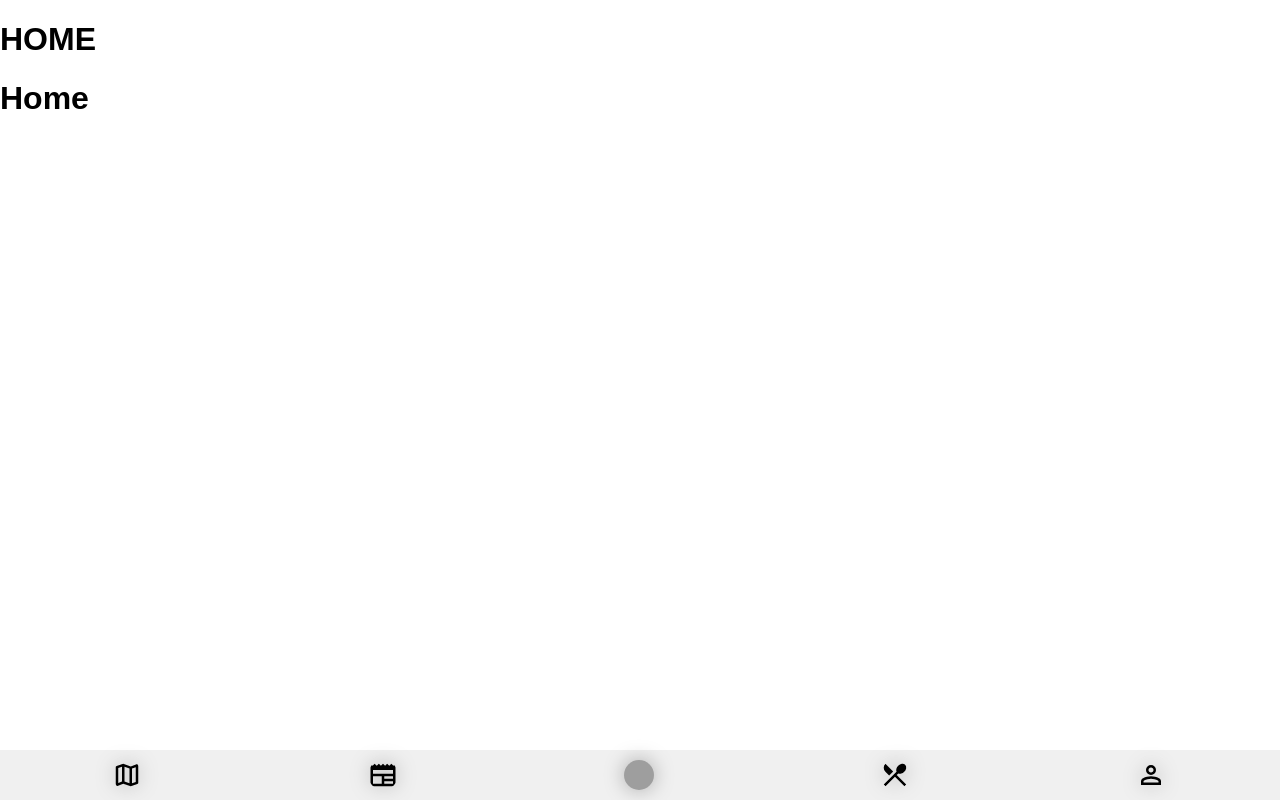
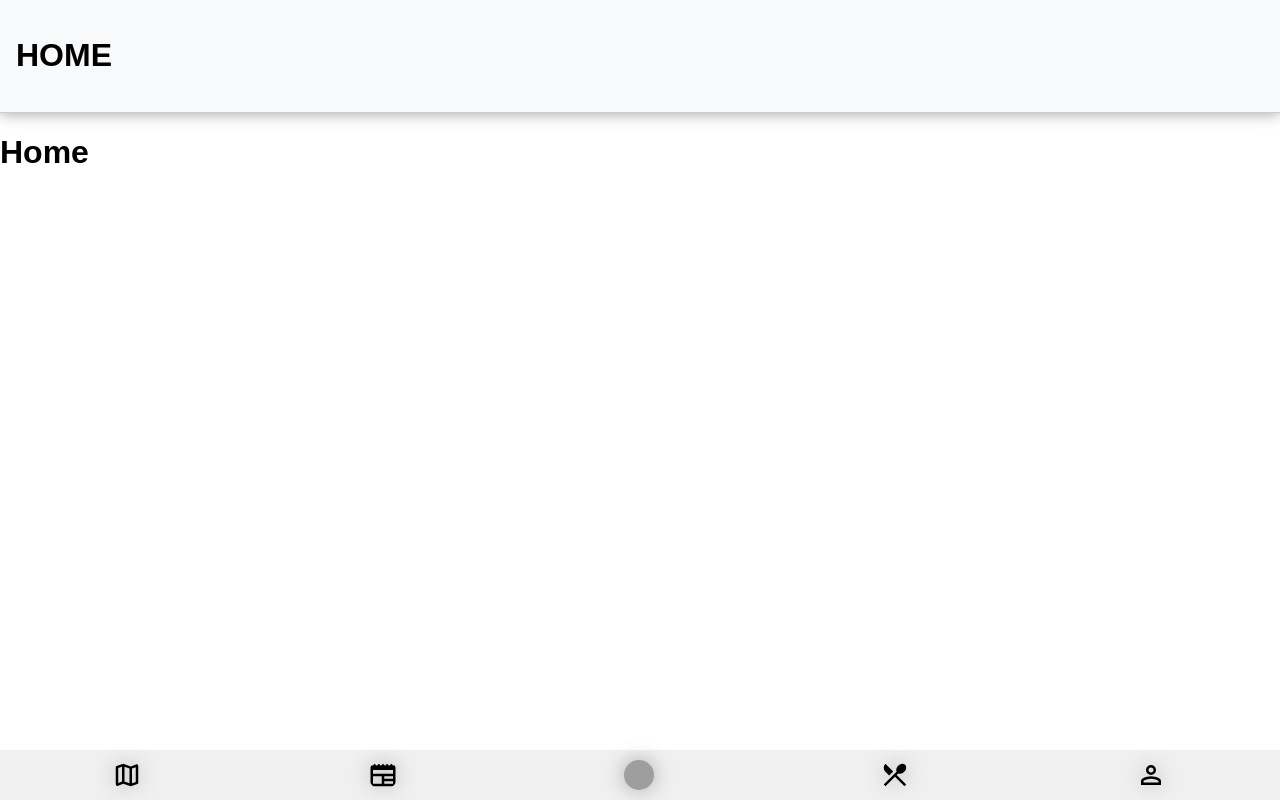
Before and after one commit to Slysoks/joliotapp, a React (Vite) app: page / in a window 1280 px wide. Built offline with nearby package versions, Linux system fonts and the light colour scheme; grey boxes are pictures that could not be loaded.

Commit message:
- Changed headers mechanic

```diff
--- a/src/App.jsx
+++ b/src/App.jsx
@@ -5,9 +5,6 @@ import News from './assets/pages/News/News.jsx';
 import Map from './assets/pages/Map/Map.jsx';
 
 import Footer from './assets/components/Footer/Footer';
-import HomeHeader from './assets/components/Headers/Home/Home';
-import NewsHeader from './assets/components/Headers/News/News';
-import MapHeader from './assets/components/Headers/Map/Map';
 
 
 function App() {
@@ -35,7 +32,13 @@ function HeaderController() {
     }
 
     return(
-        <header>
+        <header style={{
+            textAlign: 'left',
+            padding: '1rem',
+            borderBottom: '1px solid #ccc',
+            backgroundColor: '#f8f9fa',
+            filter: 'drop-shadow(0 0 0.5rem #999)'
+        }}>
             <h1 style={{textTransform: "uppercase"}}>{name}</h1>
         </header>
     )
```
